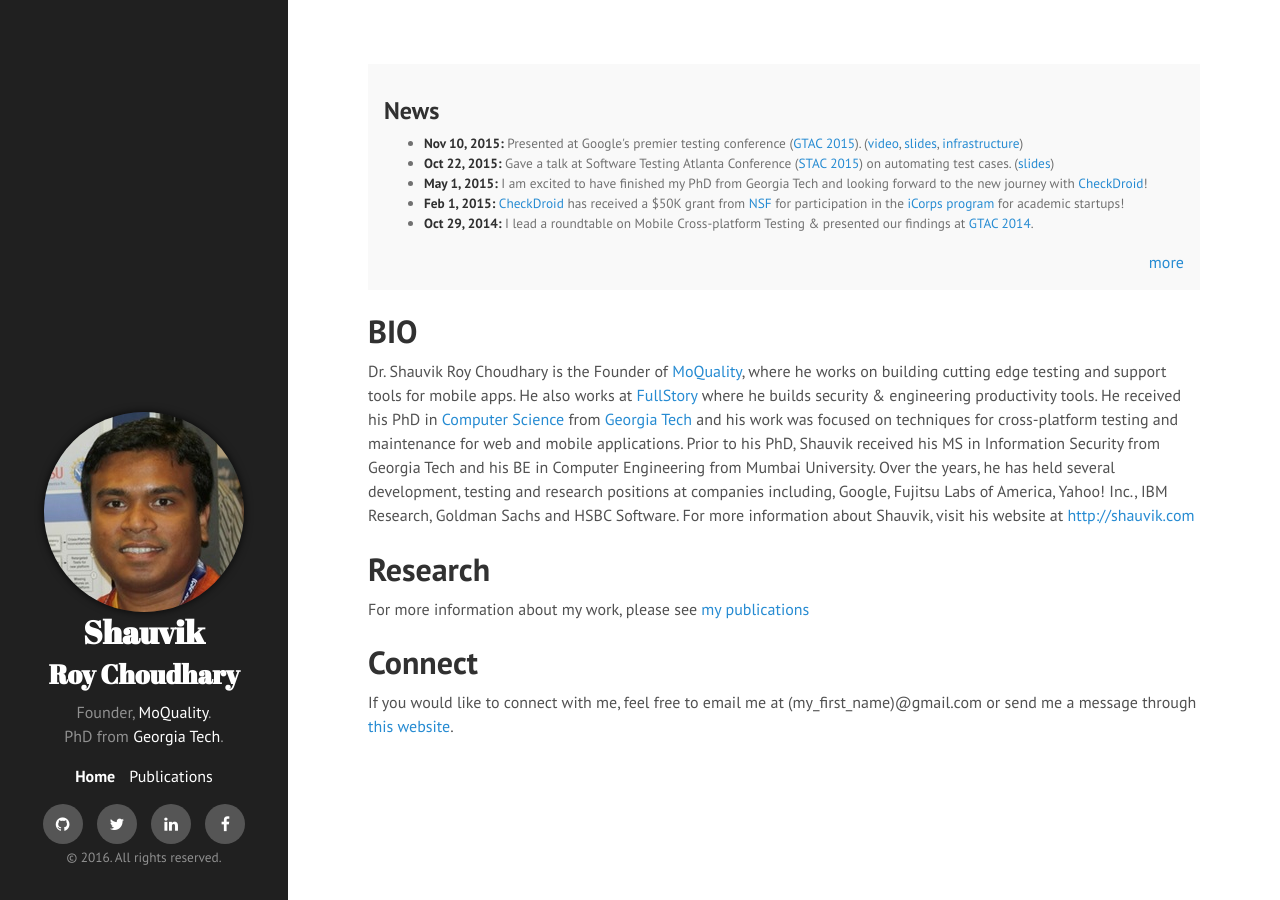
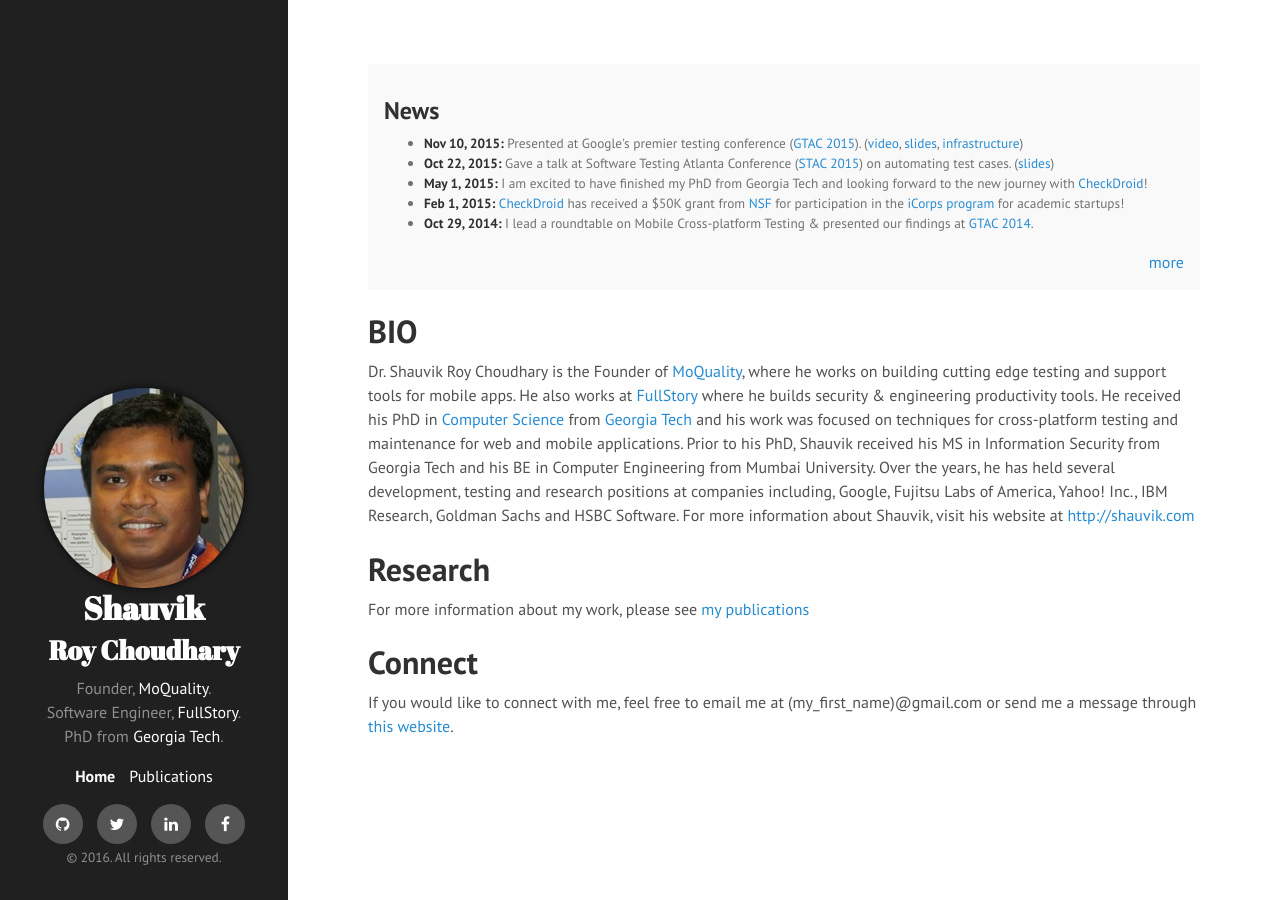
Before and after one commit to shauvik/shauvik.github.io, a Jekyll site: the page built from index.html, in a window 1280 px wide. Built offline with Jekyll 4.4.1, drawn with Linux system fonts in a browser that asks for light colours; nearby versions of some CDN libraries.

Commit message:
Update _config.yml

```diff
--- a/_config.yml
+++ b/_config.yml
@@ -10,7 +10,7 @@
 # Setup
 title:            'Shauvik <br /><small>Roy Choudhary</small>'
 tagline:          'PhD, Entrepreneur'
-description:      'Founder, <a href="http://moquality.com">MoQuality</a>.<br />PhD from <a href="http://www.cc.gatech.edu/">Georgia Tech</a>.'
+description:      'Founder, <a href="https://moquality.com">MoQuality</a>.<br />Software Engineer, <a href="https://fullstory.com">FullStory</a>.<br />PhD from <a href="http://www.cc.gatech.edu/">Georgia Tech</a>.'
 url:              http://shauvik.com
 
 author:
```
